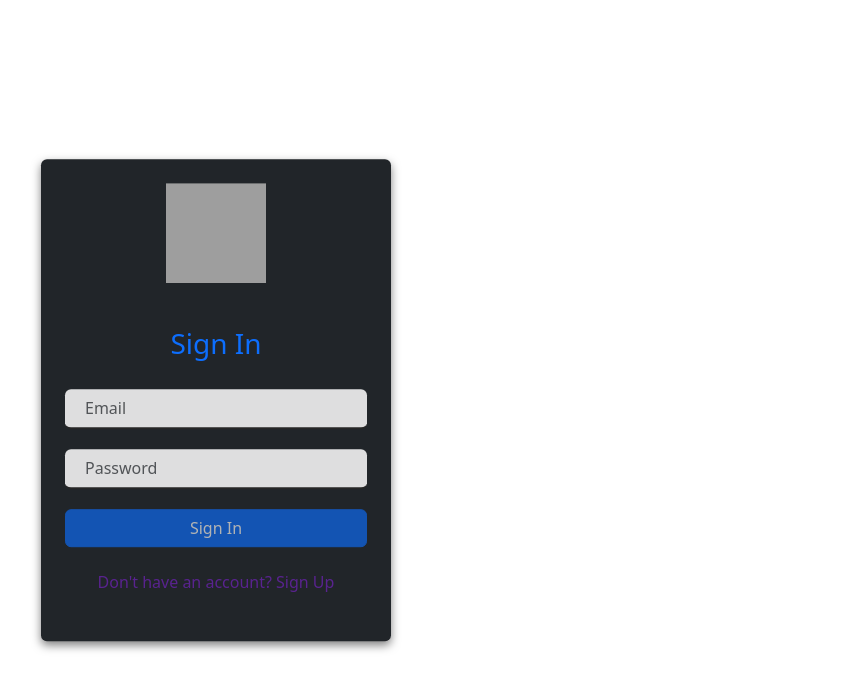
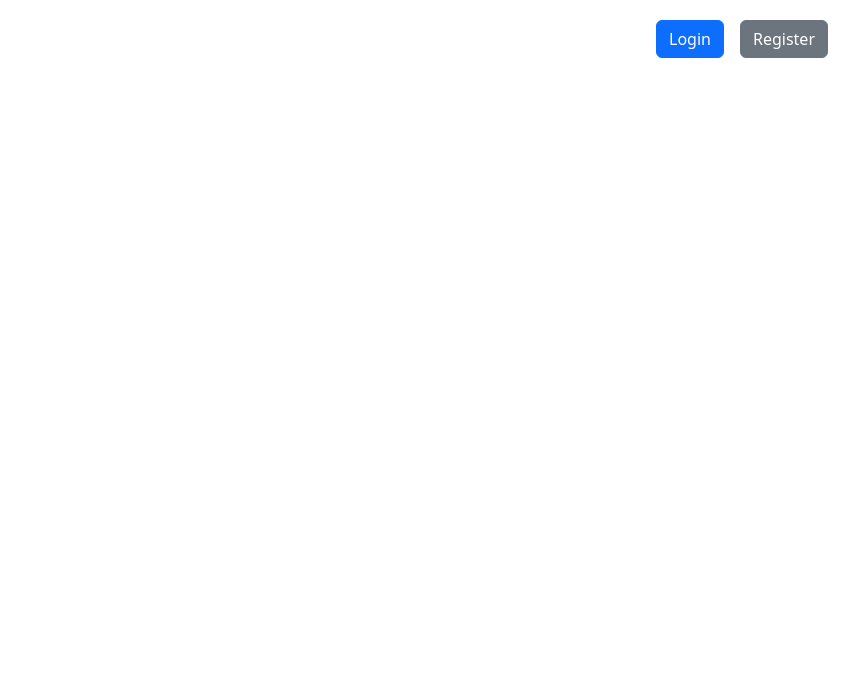
Before and after one commit to Kesem1405/SmartMathFront, a React (Vite) app in the folder mathproject/: page / in a window 1280 px wide. Shown: the top 690 px of the page, without its empty margins (424-1280 px from the left). Built offline with nearby package versions, Linux system fonts and the light colour scheme; grey boxes are pictures that could not be loaded.

Commit message:
Added a log-out button, Added a buttons to login and register in the home page.

```diff
--- a/mathproject/src/App.jsx
+++ b/mathproject/src/App.jsx
@@ -5,9 +5,11 @@ import Register from "./components/Register";
 import 'bootstrap/dist/css/bootstrap.min.css';
 
 function App() {
-    const [isLogin, setIsLogin] = useState(true);
-    const [isLoggedIn, setIsLoggedIn] = useState(false);
+    const [isLogin, setIsLogin] = useState(true); // Toggle between Login and Register
+    const [isLoggedIn, setIsLoggedIn] = useState(false); // Track login status
+    const [showAuthForm, setShowAuthForm] = useState(false); // Control visibility of auth forms
 
+    // Check if the user is already logged in
     useEffect(() => {
         const token = localStorage.getItem("userToken");
         if (token) {
@@ -15,34 +17,93 @@ function App() {
         }
     }, []);
 
+    // Toggle between Login and Register forms
     const toggleForm = () => {
         setIsLogin((prev) => !prev);
     };
 
+    // Show the authentication form (Login or Register)
+    const handleAuthButtonClick = (isLoginForm) => {
+        setIsLogin(isLoginForm);
+        setShowAuthForm(true);
+    };
+
+    // Handle user sign out
+    const handleSignOut = () => {
+        localStorage.removeItem("userToken"); // Clear the token from localStorage
+        setIsLoggedIn(false); // Update the logged-in state
+    };
+
+    // If the user is logged in, show a welcome message and a Sign Out button
     if (isLoggedIn) {
-        return <div>Welcome back!</div>;
+        return (
+            <div className="text-center mt-5">
+                <h1>Welcome back!</h1>
+                <button
+                    className="btn btn-danger mt-3"
+                    onClick={handleSignOut}
+                >
+                    Sign Out
+                </button>
+            </div>
+        );
     }
 
     return (
         <div className="d-flex justify-content-center align-items-center" style={{ height: "100vh", backgroundPosition: 'center' }}>
+            {/* Homepage with Login and Register buttons */}
+            {!showAuthForm && (
+                <div className="user-register">
+                    <button
+                        className="btn btn-primary mx-2"
+                        onClick={() => handleAuthButtonClick(true)}
+                    >
+                        Login
+                    </button>
+                    <button
+                        className="btn btn-secondary mx-2"
+                        onClick={() => handleAuthButtonClick(false)}
+                    >
+                        Register
+                    </button>
+                </div>
+            )}
+
+            {/* Show Login or Register form based on state */}
+            {showAuthForm && (
                 <div className="loginBox bg-dark p-4 rounded">
                     <div className="d-flex justify-content-center mb-4">
-                    <img className="user" src="https://i.ibb.co/yVGxFPR/2.png" alt="User" height="100px" width="100px" />
+                        <img
+                            className="user"
+                            src="https://i.ibb.co/yVGxFPR/2.png"
+                            alt="User"
+                            height="100px"
+                            width="100px"
+                        />
                     </div>
-                <h3 className="text-center text-primary">{isLogin ? "Sign In" : "Sign Up"}</h3>
+                    <h3 className="text-center text-primary">
+                        {isLogin ? "Sign In" : "Sign Up"}
+                    </h3>
                     <div className={`form ${isLogin ? "sign-in" : "sign-up"}`}>
                         {isLogin ? (
-                        <Login toggleForm={toggleForm} />
+                            <Login toggleForm={toggleForm} setIsLoggedIn={setIsLoggedIn} />
                         ) : (
-                        <Register toggleForm={toggleForm} />
+                            <Register toggleForm={toggleForm} setIsLoggedIn={setIsLoggedIn} />
                         )}
                     </div>
                     <div className="text-center mt-3">
-                    <p style={{ color: "#59238F" }} onClick={toggleForm} className="btn">
-                        {isLogin ? "Don't have an account? Sign Up" : "Already have an account? Sign In"}
+                        <p
+                            style={{ color: "#59238F" }}
+                            onClick={toggleForm}
+                            className="btn"
+                        >
+                            {isLogin
+                                ? "Don't have an account? Sign Up"
+                                : "Already have an account? Sign In"}
                         </p>
                     </div>
                 </div>
+            )}
         </div>
     );
 }
--- a/mathproject/src/style.css
+++ b/mathproject/src/style.css
@@ -104,3 +104,16 @@ p {
   text-align: center;
   margin-top: 20px;
 }
+
+/* Position the buttons in the top-right corner */
+.user-register {
+  position: fixed; /* Use fixed positioning to keep buttons in place while scrolling */
+  top: 20px; /* Distance from the top */
+  right: 20px; /* Distance from the right */
+  z-index: 1000; /* Ensure buttons are above other content */
+}
+
+/* Optional: Add some spacing between the buttons */
+.user-register .btn {
+  margin-left: 10px; /* Space between buttons */
+}
```
Lines whose indentation alone changed are shown as unchanged.
